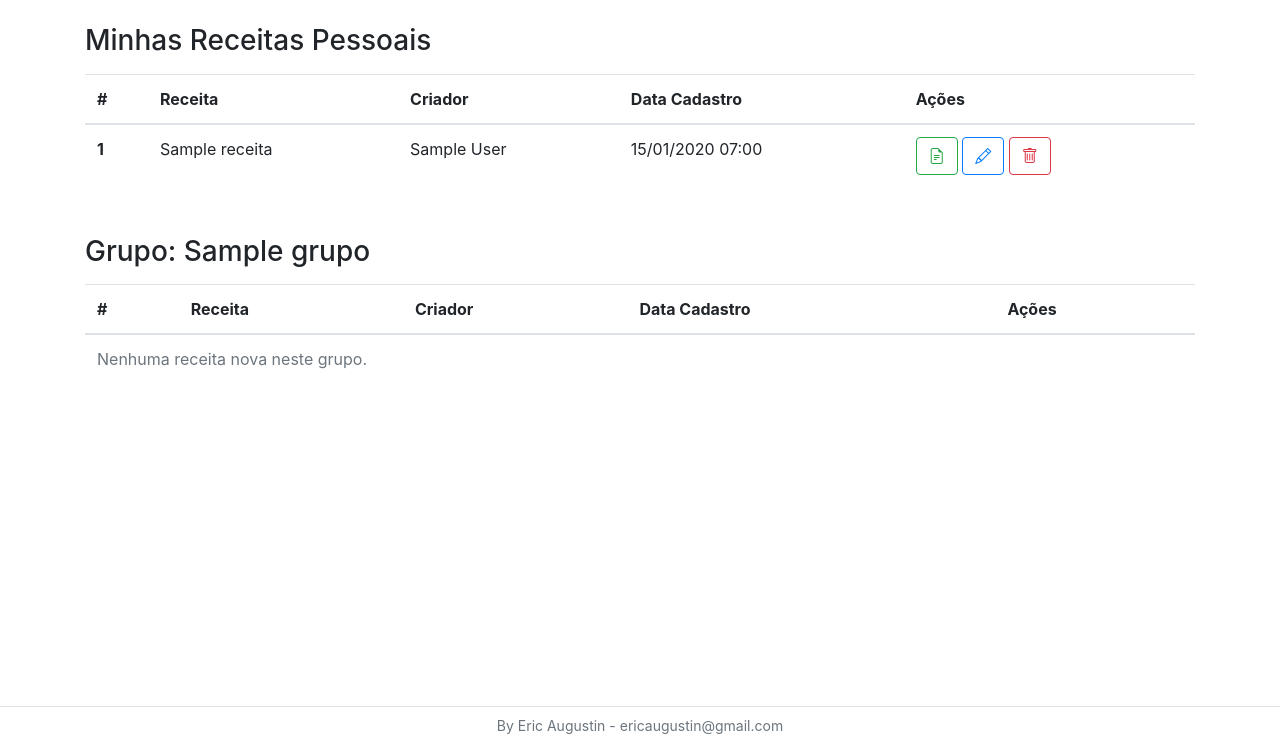
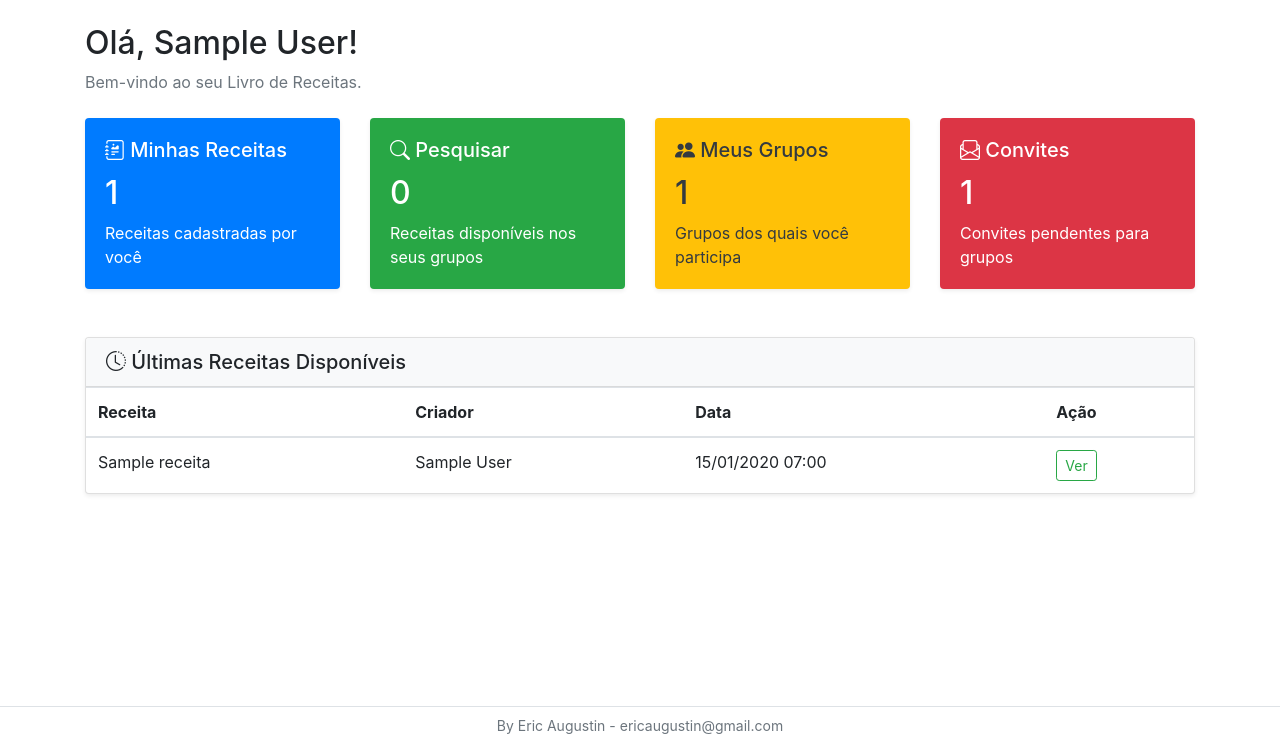
Before and after one commit to augustin1977/Livro_Receitas, a Django app: page /receita/home/ in a window 1280 px wide. Shown: the part 56-800 px from the top of the page. Run offline with Django 4.2, Linux system fonts and the light colour scheme; a user stored in the database is signed in; tables that the repository leaves empty hold one stand-in row (values such as "Sample post").

Commit message:
adicionado uma nova home com mais cardas informativos, a antiga home foi renomeada para "mostrar_receitas"

```diff
--- a/receita/templates/home.html
+++ b/receita/templates/home.html
@@ -1,26 +1,101 @@
 {% extends 'base.html' %}
-{% block 'titulo' %} Minhas Receitas{% endblock %}
+{% block 'titulo' %} Início {% endblock %}
+
 {% block 'menu'%}
 {% include 'menu_basico.html' %}
 {% endblock %}
+
 {% block 'conteudo' %}
+<div class="container mt-4 mb-5">
 
-<div class="container mt-4">
-    <h3 class="mb-3">Minhas Receitas Pessoais</h3>
-<table class="table table-hover mb-5">
+    <div class="mb-4">
+        <h2>Olá, {{ request.user.get_full_name|default:request.user.username }}!</h2>
+        <p class="text-muted">
+            Bem-vindo ao seu Livro de Receitas.
+        </p>
+    </div>
+
+    <div class="row g-4">
+
+        <div class="col-md-3">
+            <a href="{% url 'mostrar_receitas' %}" class="text-decoration-none">
+                <div class="card shadow-sm border-0 bg-primary text-white h-100">
+                    <div class="card-body">
+                        <h5 class="card-title">
+                            <i class="bi bi-journal-richtext"></i> Minhas Receitas
+                        </h5>
+                        <h2>{{ total_receitas_pessoais }}</h2>
+                        <p class="mb-0">Receitas cadastradas por você</p>
+                    </div>
+                </div>
+            </a>
+        </div>
+
+        <div class="col-md-3">
+            <a href="{% url 'pesquisar_receitas' %}" class="text-decoration-none">
+                <div class="card shadow-sm border-0 bg-success text-white h-100">
+                    <div class="card-body">
+                        <h5 class="card-title">
+                            <i class="bi bi-search"></i> Pesquisar
+                        </h5>
+                        <h2>{{ total_receitas_grupos }}</h2>
+                        <p class="mb-0">Receitas disponíveis nos seus grupos</p>
+                    </div>
+                </div>
+            </a>
+        </div>
+
+        <div class="col-md-3">
+            <a href="{% url 'meus_grupos_administrados' %}" class="text-decoration-none">
+                <div class="card shadow-sm border-0 bg-warning text-dark h-100">
+                    <div class="card-body">
+                        <h5 class="card-title">
+                            <i class="bi bi-people-fill"></i> Meus Grupos
+                        </h5>
+                        <h2>{{ total_grupos }}</h2>
+                        <p class="mb-0">Grupos dos quais você participa</p>
+                    </div>
+                </div>
+            </a>
+        </div>
+
+        <div class="col-md-3">
+            <a href="{% url 'meus_convites' %}" class="text-decoration-none">
+                <div class="card shadow-sm border-0 bg-danger text-white h-100">
+                    <div class="card-body">
+                        <h5 class="card-title">
+                            <i class="bi bi-envelope-paper"></i> Convites
+                        </h5>
+                        <h2>{{ total_convites }}</h2>
+                        <p class="mb-0">Convites pendentes para grupos</p>
+                    </div>
+                </div>
+            </a>
+        </div>
+
+    </div>
+
+    <div class="card shadow-sm mt-5">
+        <div class="card-header bg-light">
+            <h5 class="mb-0">
+                <i class="bi bi-clock-history"></i> Últimas Receitas Disponíveis
+            </h5>
+        </div>
+
+        <div class="card-body p-0">
+            <table class="table table-hover mb-0">
                 <thead>
                     <tr>
-        <th scope="col">#</th>
-        <th scope="col">Receita</th>
-        <th scope="col">Criador</th>
-        <th scope="col">Data Cadastro</th>
-        <th scope="col">Ações</th> </tr>
+                        <th>Receita</th>
+                        <th>Criador</th>
+                        <th>Data</th>
+                        <th class="text-end">Ação</th>
+                    </tr>
                 </thead>
                 <tbody>
-        {% for receita in ReceitasPessoais %}
+                    {% for receita in ultimas_receitas %}
                     <tr>
-            <th scope="row">{{ receita.numero_exibicao }}</th>
-            <td>{{receita.nome}}</td>
+                        <td>{{ receita.nome }}</td>
                         <td>
                             {% if receita.usuario.get_full_name %}
                                 {{ receita.usuario.get_full_name }}
@@ -28,67 +103,24 @@
                                 @{{ receita.usuario.username }}
                             {% endif %}
                         </td>
-            <td>{{receita.data_cadastro|date:"d/m/Y H:i"}}</td>
-            <td>
-              <a href="{% url 'mostrar_receita' %}?receita={{ receita.id }}" class="btn btn-outline-success me-1" title="Visualizar">
-                    <i class="bi bi-file-earmark-text"></i>
-                </a>
-                <a href="{% url 'editar_receita' %}?receita={{ receita.id }}" class="btn btn btn-outline-primary me-1" title="Editar">
-                    <i class="bi bi-pencil"></i>
-                </a>
-                <a href="{% url 'confirmar_exclusao' %}?receita={{ receita.id }}" class="btn btn btn-outline-danger" title="Excluir">
-                    <i class="bi bi-trash"></i>
+                        <td>{{ receita.data_cadastro|date:"d/m/Y H:i" }}</td>
+                        <td class="text-end">
+                            <a href="{% url 'mostrar_receita' %}?receita={{ receita.id }}" class="btn btn-sm btn-outline-success">
+                                Ver
                             </a>
                         </td>
                     </tr>
                     {% empty %}
                     <tr>
-            <td colspan="6" class="text-muted">Você ainda não cadastrou nenhuma receita.</td>
+                        <td colspan="4" class="text-muted text-center p-4">
+                            Nenhuma receita disponível ainda.
+                        </td>
                     </tr>
                     {% endfor %}
                 </tbody>
             </table>
-
-    {% for grupo in Grupos %}
-        <h3 class="mt-4 mb-3">Grupo: {{ grupo.nome }}</h3>
-        <table class="table table-hover mb-5">
-            <thead>
-              <tr>
-                <th scope="col">#</th>
-                <th scope="col">Receita</th>
-                <th scope="col">Criador</th>
-                <th scope="col">Data Cadastro</th>
-                <th scope="col">Ações</th> </tr>
-              </tr>
-            </thead>
-            <tbody>
-                {# Acessa a lista que já veio filtrada do banco de dados #}
-                {% for receita in grupo.receitas_filtradas %}
-                <tr>
-                    <th scope="row">{{ receita.numero_exibicao }}</th>
-                    <td>{{receita.nome}}</td>
-                    <td>
-                        {% if receita.usuario.get_full_name %}
-                            {{ receita.usuario.get_full_name }}
-                        {% else %}
-                            @{{ receita.usuario.username }}
-                        {% endif %}
-                    </td>
-                    <td>{{receita.data_cadastro|date:"d/m/Y H:i"}}</td>
-                    <td><a href="{% url 'mostrar_receita' %}?receita={{ receita.id }}" class="btn btn-outline-success me-1" title="Visualizar">
-                    <i class="bi bi-file-earmark-text"></i>
-                </a></td>
-                </tr>
-                {% empty %}
-                <tr>
-                    <td colspan="5" class="text-muted">Nenhuma receita nova neste grupo.</td>
-                </tr>
-                {% endfor %}
-            </tbody>
-        </table>
-    {% empty %}
-        <p class="text-muted">Você não participa de nenhum grupo ainda.</p>
-    {% endfor %}
+        </div>
     </div>
 
+</div>
 {% endblock %}
--- a/receita/urls.py
+++ b/receita/urls.py
@@ -4,12 +4,13 @@ from . import views
 
 
 urlpatterns = [
+    path("home/", views.home, name="home"),
     path("valida_cadastro_material/",views.valida_cadastro_material,name="valida_cadastro_material"),
     path("cadastrar_receita/", views.cadastrar_receita,name="cadastrar_receita"),
     path('unidades/', views.gerenciar_unidades, name='gerenciar_unidades'),
     path('unidades/editar/<int:pk>/', views.editar_unidade, name='editar_unidade'),
     path('unidades/excluir/<int:pk>/', views.excluir_unidade, name='excluir_unidade'),
-    path("home/",views.home, name="home"),
+    path("mostrar_receitas/",views.mostrar_receitas, name="mostrar_receitas"),
     path("mostrar_receita/",views.mostrar_receita, name="mostrar_receita"),
     path('confirmar-exclusao/', views.confirmar_exclusao, name='confirmar_exclusao'),
     path('excluir-receita/', views.excluir_receita, name='excluir_receita'),
--- a/receita/views.py
+++ b/receita/views.py
@@ -9,6 +9,40 @@ from django.db.models import Prefetch
 from django.contrib import messages
 from decimal import Decimal
 from django.db.models.functions import Lower
+
+@usuario
+def home(request):
+    usuario_atual = request.user
+
+    total_receitas_pessoais = Receita.objects.filter(usuario=usuario_atual).count()
+
+    grupos_usuario = Grupo.objects.filter(membros=usuario_atual)
+    total_grupos = grupos_usuario.count()
+
+    total_convites = ConviteGrupo.objects.filter(usuario_convidado=usuario_atual).count()
+
+    total_receitas_grupos = Receita.objects.exclude(
+        usuario=usuario_atual
+    ).filter(
+        usuario__grupos__in=grupos_usuario
+    ).distinct().count()
+
+    ultimas_receitas = Receita.objects.filter(
+        Q(usuario=usuario_atual) |
+        Q(usuario__grupos__in=grupos_usuario)
+    ).select_related(
+        "usuario"
+    ).distinct().order_by("-data_cadastro")[:5]
+
+    return render(request, "home.html", {
+        "total_receitas_pessoais": total_receitas_pessoais,
+        "total_receitas_grupos": total_receitas_grupos,
+        "total_grupos": total_grupos,
+        "total_convites": total_convites,
+        "ultimas_receitas": ultimas_receitas,
+    })
+
+
 @usuario
 def cadastrar_receita(request):
     materiais = Material.objects.all().order_by(Lower( 'nome'))
@@ -117,7 +151,7 @@ def mostrar_receita(request):
         receita_id = int(request.GET.get("receita"))
     except (TypeError, ValueError):
         messages.error(request, "Código de receita inválido.")
-        return redirect("home")
+        return redirect("mostrar_receitas")
 
     usuario_atual = request.user
 
@@ -136,7 +170,7 @@ def mostrar_receita(request):
 
     if not receita:
         messages.error(request, "Você não tem permissão para visualizar esta receita.")
-        return redirect("home")
+        return redirect("mostrar_receitas")
 
     receita.ingredientes_copy = receita.ingredientes.all()
 
@@ -150,7 +184,7 @@ def mostrar_receita(request):
 
     return render(request, "mostrar_receita.html", {'receita': receita})
 @usuario
-def home(request):
+def mostrar_receitas(request):
     usuario_atual = request.user
 
     # 1. Busca os dados do banco
@@ -179,7 +213,7 @@ def home(request):
         'usuario':usuario_atual.get_full_name()
     }
 
-    return render(request, "home.html", context)
+    return render(request, "mostrar_receitas.html", context)
 
 @usuario
 def confirmar_exclusao(request):
@@ -189,7 +223,7 @@ def confirmar_exclusao(request):
     except (TypeError, ValueError):
         # Se o parâmetro 'receita' estiver vazio ou não for um número
         messages.error(request, "O código da receita fornecido é inválido.")
-        return redirect('/receita/home/')
+        return redirect('mostrar_receitas')
 
     try:
         # Garante que só o dono possa ver a tela de confirmação
@@ -198,7 +232,7 @@ def confirmar_exclusao(request):
     except Receita.DoesNotExist:
         # Se o ID não existir ou se a receita pertencer a outro usuário
         messages.error(request, "Você não tem permissão para acessar ou excluir esta receita.")
-        return redirect('/receita/home/')
+        return redirect('mostrar_receitas')
 
 
 @usuario
@@ -209,7 +243,7 @@ def excluir_receita(request):
             receita_id = int(request.POST.get('receita_id'))
         except (TypeError, ValueError):
             messages.error(request, "Não foi possível processar a exclusão: código de receita inválido.")
-            return redirect('/receita/home/')
+            return redirect('mostrar_receitas')
 
         try:
             # Trava de segurança no banco de dados
@@ -227,7 +261,7 @@ def excluir_receita(request):
         except Receita.DoesNotExist:
             messages.error(request, "Ação não autorizada. Você só pode excluir receitas criadas por você.")
 
-    return redirect('/receita/home/')
+    return redirect('mostrar_receitas')
 
 @usuario
 def editar_receita(request):
@@ -235,14 +269,14 @@ def editar_receita(request):
         receita_id = int(request.GET.get('receita'))
     except (TypeError, ValueError):
         messages.error(request, "Código de receita inválido.")
-        return redirect('/receita/home/')
+        return redirect('mostrar_receitas')
 
     try:
         # Garante que apenas o dono possa editar a receita
         receita = Receita.objects.get(id=receita_id, usuario=request.user)
     except Receita.DoesNotExist:
         messages.error(request, "Você não tem permissão para editar esta receita.")
-        return redirect('/receita/home/')
+        return redirect('mostrar_receitas')
 
     if request.method == "POST":
         nome = request.POST.get('nome')
@@ -280,7 +314,7 @@ def editar_receita(request):
                 )
 
         messages.success(request, f"Receita '{nome}' atualizada com sucesso!")
-        return redirect('/receita/home/')
+        return redirect('mostrar_receitas')
 
     # Se for GET, renderiza a página trazendo as opções de materiais e unidades
     materiais = Material.objects.all().order_by('nome')
@@ -342,19 +376,21 @@ def pesquisar_receitas(request):
 
     usuario_atual = request.user
     grupos_usuario = usuario_atual.grupos.all()
-
-    receitas = Receita.objects.filter(
-        Q(usuario=usuario_atual) |
-        Q(usuario__grupos__in=grupos_usuario)
-    ).filter(
-        Q(nome__icontains=termo) |
-        Q(usuario__first_name__icontains=termo) |
-        Q(usuario__last_name__icontains=termo) |
-        Q(usuario__username__icontains=termo) |
-        Q(ingredientes__material__nome__icontains=termo)
-    ).select_related(
-        "usuario"
-    ).distinct().order_by("nome")
+    if termo=="":
+        receitas=[]
+    else:
+        receitas = Receita.objects.filter(
+            Q(usuario=usuario_atual) |
+            Q(usuario__grupos__in=grupos_usuario)
+        ).filter(
+            Q(nome__icontains=termo) |
+            Q(usuario__first_name__icontains=termo) |
+            Q(usuario__last_name__icontains=termo) |
+            Q(usuario__username__icontains=termo) |
+            Q(ingredientes__material__nome__icontains=termo)
+        ).select_related(
+            "usuario"
+        ).distinct().order_by("nome")
 
     return render(request, "pesquisar_receitas.html", {
         "termo": termo,
--- a/templates/menu_basico.html
+++ b/templates/menu_basico.html
@@ -3,6 +3,7 @@
         Receitas
     </a>
     <div class="dropdown-menu dropdown-menu-dark bg-dark" aria-labelledby="dropReceitas">
+        <a class="dropdown-item text-light" href="{% url 'mostrar_receitas' %}">Minhas Receitas</a>
         <a class="dropdown-item text-light" href="{% url 'cadastrar_receita' %}">Cadastrar Receita</a>
         <a class="dropdown-item text-light" href="{% url 'pesquisar_receitas' %}">Pesquisar Receitas</a>
         <hr class="dropdown-divider border-secondary">
```
Also changed, not shown: receita/templates/mostrar_receitas.html (added, +94 -0 lines), receita/templates/pesquisar_receitas.html (+5 -2 lines). Lines whose indentation alone changed are shown as unchanged.
